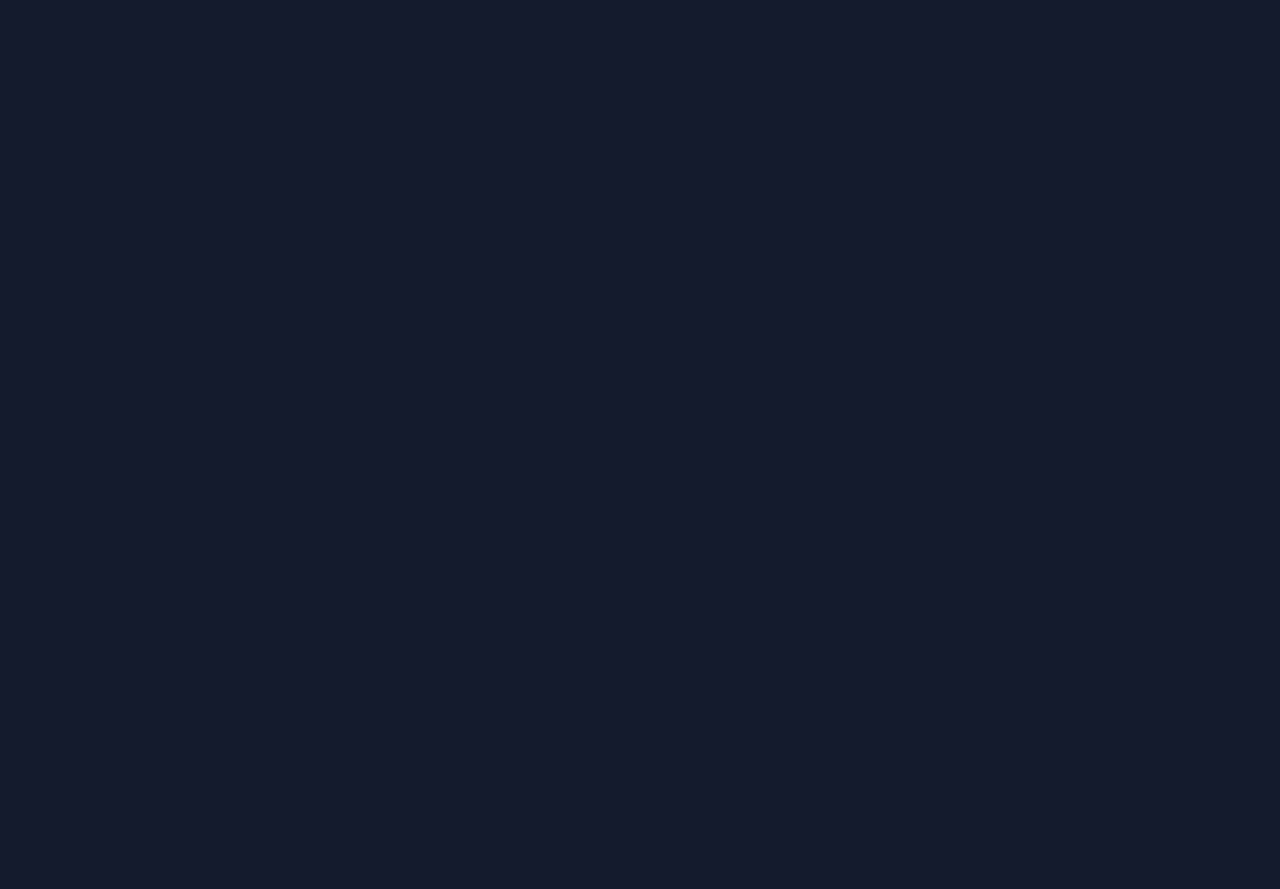
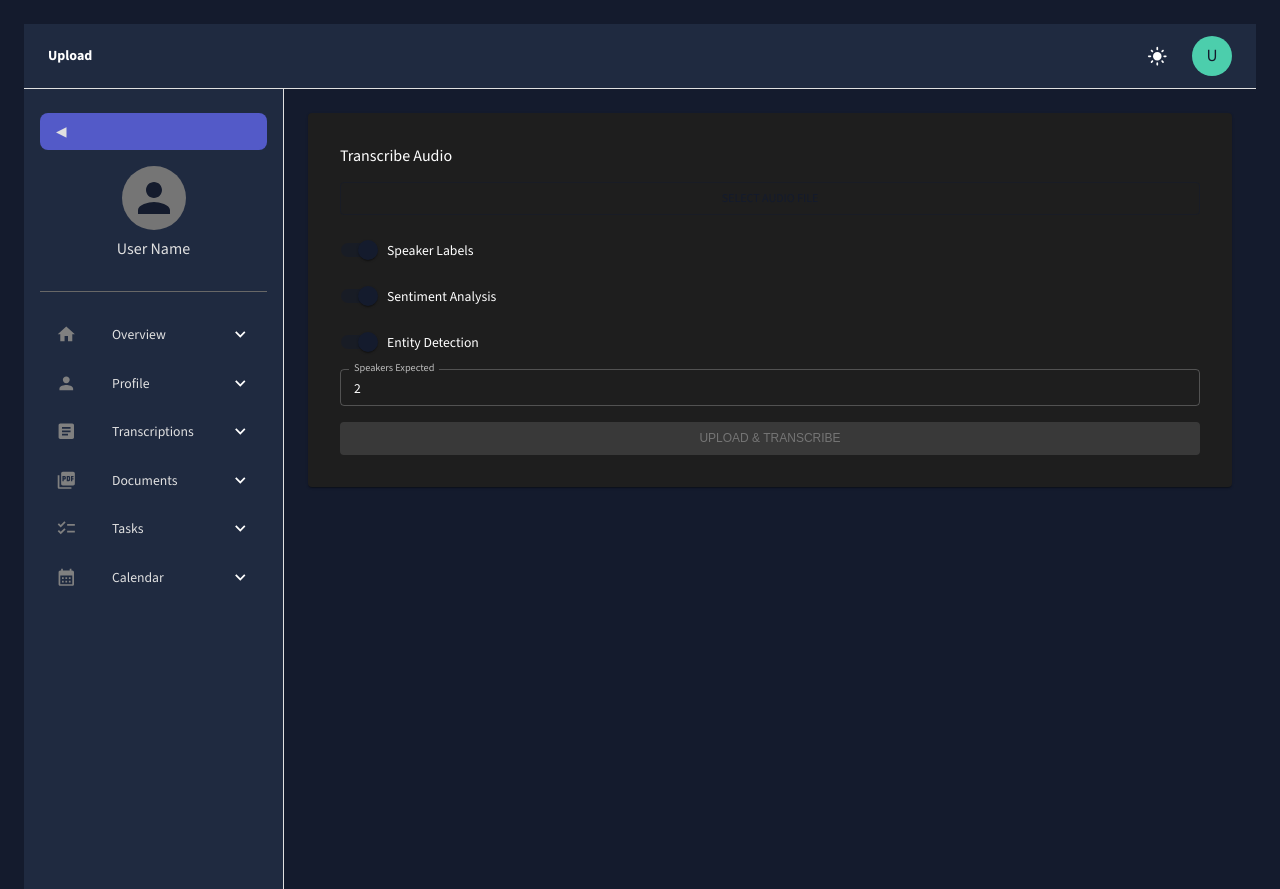
Before and after one commit to itsmilado/myMental, a React (Create React App) app in the folder client/: page /dashboard/transcriptions/upload in a window 1280 px wide. Before the commit this address had no page. Before the commit the page ends 800 px from the top, so only its background shows below. Built offline with nearby package versions, Linux system fonts and the light colour scheme; sample sign-in values are in the browser's storage.

Commit message:
feat: -TranscriptionPage and api calls implemented

```diff
--- a/client/src/components/global/SideBar.tsx
+++ b/client/src/components/global/SideBar.tsx
@@ -98,7 +98,7 @@ const Sidebar = () => {
             subMenu: [
                 {
                     text: "Upload",
-                    path: "/transcriptions/upload",
+                    path: "transcriptions/upload",
                     icon: <UploadIcon />,
                 },
                 {
--- a/client/src/features/auth/api.ts
+++ b/client/src/features/auth/api.ts
@@ -1,5 +1,10 @@
 import axios from "axios";
-import { User, TranscriptData, TranscriptionOptions } from "../../types/types";
+import {
+    User,
+    TranscriptData,
+    TranscriptionOptions,
+    AuthResponse,
+} from "../../types/types";
 
 export const getUser = async (id: string): Promise<User> => {
     try {
@@ -16,12 +21,12 @@ export const getUser = async (id: string): Promise<User> => {
 export const loginUser = async (
     email: string,
     password: string
-): Promise<User> => {
+): Promise<AuthResponse> => {
     const response = await axios.post("http://localhost:5000/users/login", {
         email,
         password,
     });
-    return response.data;
+    return response.data as AuthResponse;
 };
 
 export const logoutUser = async () => {
@@ -34,7 +39,7 @@ export const signupUser = async (
     email: string,
     password: string,
     repeat_password: string
-): Promise<User> => {
+): Promise<AuthResponse> => {
     const response = await axios.post("http://localhost:5000/users/signup", {
         first_name,
         last_name,
@@ -42,7 +47,7 @@ export const signupUser = async (
         password,
         repeat_password,
     });
-    return response.data;
+    return response.data as AuthResponse;
 };
 
 export const uploadAudio = async (
--- /dev/null
+++ b/client/src/features/transcription/pages/TranscriptionPage.tsx
@@ -0,0 +1,143 @@
+import {
+    Box,
+    Button,
+    Typography,
+    TextField,
+    Switch,
+    FormControlLabel,
+    Paper,
+} from "@mui/material";
+import { useState } from "react";
+import { uploadAudio } from "../../auth/api";
+import { TranscriptionOptions, TranscriptData } from "../../../types/types";
+
+const defaultTranscriptionOptions: TranscriptionOptions = {
+    speaker_labels: true,
+    speakers_expected: 2,
+    sentiment_analysis: true,
+    speech_model: "default",
+    language_code: "en-US",
+    format_text: true,
+    entity_detection: true,
+};
+
+export const TranscriptionPage = () => {
+    const [file, setFile] = useState<File | null>(null);
+    const [options, setOptions] = useState<TranscriptionOptions>(
+        defaultTranscriptionOptions
+    );
+    const [results, setResults] = useState<TranscriptData | null>(null);
+    const [loading, setLoading] = useState(false);
+
+    const handleUpload = async () => {
+        if (!file) return;
+        setLoading(true);
+        try {
+            const response = await uploadAudio(file, options);
+            setResults(response);
+        } catch (err) {
+            console.error("Upload error:", err);
+        } finally {
+            setLoading(false);
+        }
+    };
+
+    return (
+        <Paper sx={{ p: 4, display: "flex", flexDirection: "column", gap: 2 }}>
+            <Typography variant="h5">Transcribe Audio</Typography>
+
+            <Button variant="outlined" component="label">
+                Select Audio File
+                <input
+                    hidden
+                    type="file"
+                    accept="audio/*"
+                    onChange={(e) => {
+                        const selected = e.target.files?.[0];
+                        if (selected) setFile(selected);
+                    }}
+                />
+            </Button>
+
+            {file && (
+                <Typography variant="body2">Selected: {file.name}</Typography>
+            )}
+
+            <Box display="flex" flexDirection="column" gap={1}>
+                <FormControlLabel
+                    control={
+                        <Switch
+                            checked={options.speaker_labels}
+                            onChange={(e) =>
+                                setOptions((o) => ({
+                                    ...o,
+                                    speaker_labels: e.target.checked,
+                                }))
+                            }
+                        />
+                    }
+                    label="Speaker Labels"
+                />
+                <FormControlLabel
+                    control={
+                        <Switch
+                            checked={options.sentiment_analysis}
+                            onChange={(e) =>
+                                setOptions((o) => ({
+                                    ...o,
+                                    sentiment_analysis: e.target.checked,
+                                }))
+                            }
+                        />
+                    }
+                    label="Sentiment Analysis"
+                />
+                <FormControlLabel
+                    control={
+                        <Switch
+                            checked={options.entity_detection}
+                            onChange={(e) =>
+                                setOptions((o) => ({
+                                    ...o,
+                                    entity_detection: e.target.checked,
+                                }))
+                            }
+                        />
+                    }
+                    label="Entity Detection"
+                />
+                <TextField
+                    label="Speakers Expected"
+                    type="number"
+                    value={options.speakers_expected}
+                    onChange={(e) =>
+                        setOptions((o) => ({
+                            ...o,
+                            speakers_expected: parseInt(e.target.value) || 1,
+                        }))
+                    }
+                    size="small"
+                />
+            </Box>
+
+            <Button
+                variant="contained"
+                onClick={handleUpload}
+                disabled={!file || loading}
+            >
+                {loading ? "Transcribing..." : "Upload & Transcribe"}
+            </Button>
+
+            {results && (
+                <Box>
+                    <Typography variant="h6" mt={2}>
+                        Transcript
+                    </Typography>
+                    <Typography variant="body2" sx={{ whiteSpace: "pre-wrap" }}>
+                        {results.transcription}
+                    </Typography>
+                </Box>
+            )}
+        </Paper>
+    );
+};
--- a/client/src/routes/AppRoutes.tsx
+++ b/client/src/routes/AppRoutes.tsx
@@ -3,6 +3,7 @@ import SignIn from "../features/auth/pages/Sign-In";
 import SignUp from "../features/auth/pages/SignUp";
 import Dashboard from "../pages/Dashboard";
 import ProtectedRoute from "./ProtectedRoute";
+import { TranscriptionPage } from "../features/transcription/pages/TranscriptionPage";
 // import { SignUpPage } from "../features/auth/pages/SignUpPage";
 
 const AppRoutes = () => {
@@ -10,7 +11,6 @@ const AppRoutes = () => {
         <Routes>
             <Route path="/" element={<SignIn />} />
             <Route path="/sign-up" element={<SignUp />} />
-            {/* <Route path="/signup" element={<SignUp />} /> */}
             <Route
                 path="/dashboard"
                 element={
@@ -18,7 +18,12 @@ const AppRoutes = () => {
                         <Dashboard />
                     </ProtectedRoute>
                 }
-            />
+            >
+                <Route
+                    path="transcriptions/upload"
+                    element={<TranscriptionPage />}
+                />
+            </Route>
         </Routes>
     );
 };
--- a/client/src/types/types.ts
+++ b/client/src/types/types.ts
@@ -137,3 +137,9 @@ export interface TranscriptionPayload {
     fileModifiedDate: string; // formatted as YYYY-MM-DD
     options: TranscriptionOptions;
 }
+
+export interface AuthResponse {
+    success: boolean;
+    message: string;
+    userData: User;
+}
```
